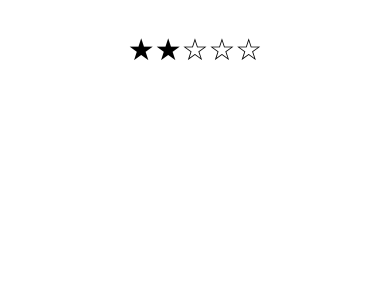
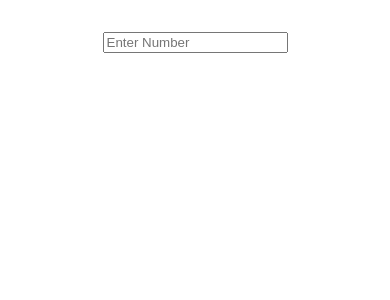
Before and after one commit to Vaidiasri/machine-code-practice, a React (Vite) app: page / in a window 390 px wide. Shown: the top 300 px of the page. Built offline with nearby package versions, Linux system fonts and the light colour scheme.

Commit message:
telephoneformatter

```diff
--- a/src/App.jsx
+++ b/src/App.jsx
@@ -2,6 +2,7 @@ import Accordion from "./componets/Accordion"
 import Counter from "./componets/Counter"
 import Guess from "./componets/Guess"
 import Image from "./componets/Image"
+import TelephoneFormatter from "./componets/TelephoneFormatter"
 import StarRating from "./hook/StarRating"
 import "./index.css"
 
@@ -14,7 +15,8 @@ function App() {
    {/* <Guess/> */}
    <div className="App">
 
-<StarRating value={2} total={5}></StarRating>
+{/* <StarRating value={2} total={5}></StarRating> */}
+<TelephoneFormatter/>
    </div>
 
    </>
--- /dev/null
+++ b/src/componets/TelephoneFormatter.jsx
@@ -0,0 +1,38 @@
+import { useState } from "react";
+
+const TelephoneFormatter = () => {
+  const [input, setInput] = useState("");
+
+  const handleInput = (e) => {
+    // Remove everything except digits
+    let digits = e.target.value.replace(/\D/g, "");
+
+    // Allow only 10 digits
+    digits = digits.slice(0, 10);
+
+    let formatted = "";
+
+    if (digits.length > 3) {
+      formatted = `+(${digits.slice(0, 3)}) - ${digits.slice(3)}`;
+    } else {
+      formatted = digits;
+    }
+
+    setInput(formatted);
+  };
+
+  return (
+    <div>
+      <input
+        type="text"
+        placeholder="Enter Number"
+        value={input}
+        onChange={handleInput}
+      />
+
+      <p>{input}</p>
+    </div>
+  );
+};
+
+export default TelephoneFormatter;
```
